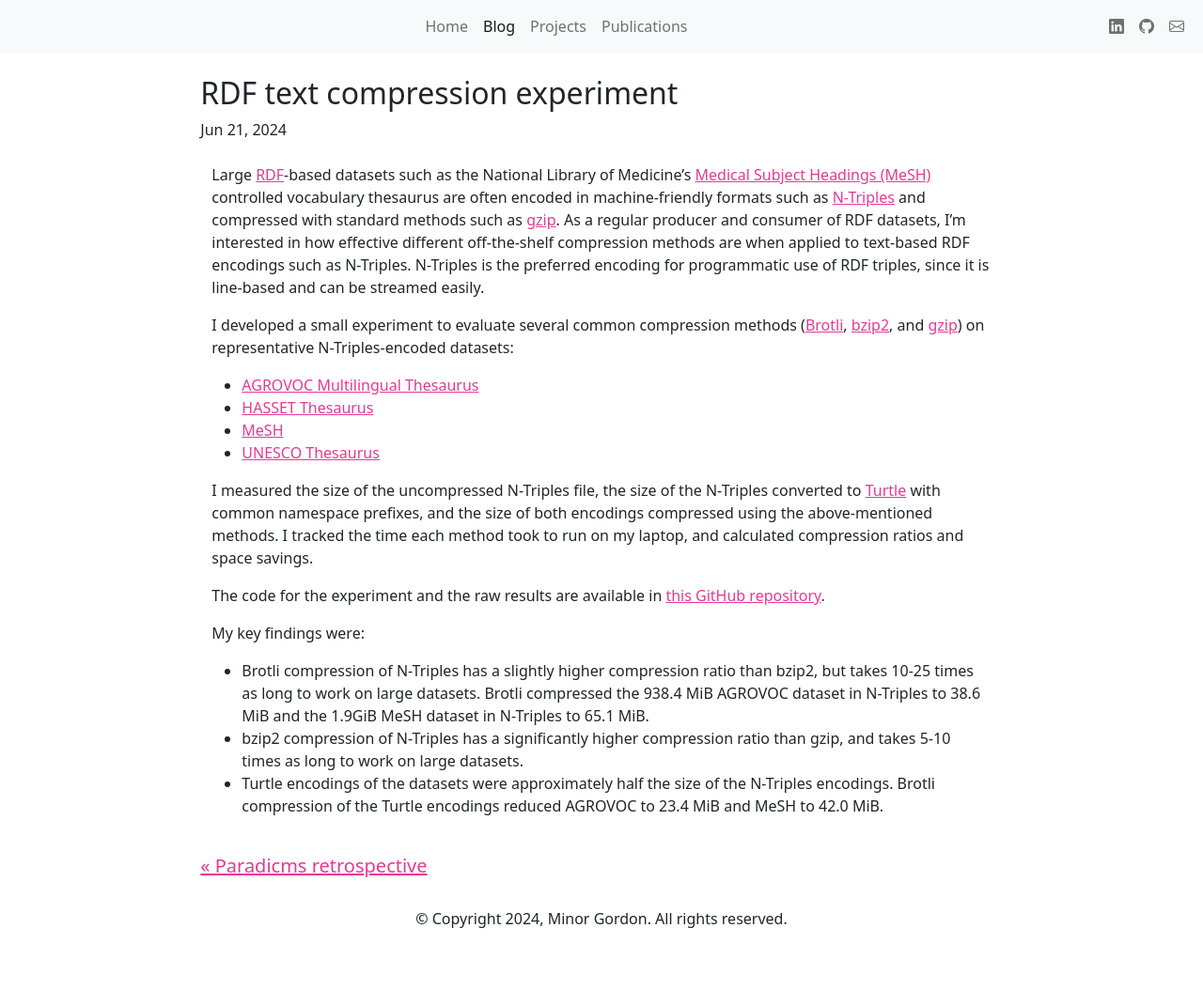
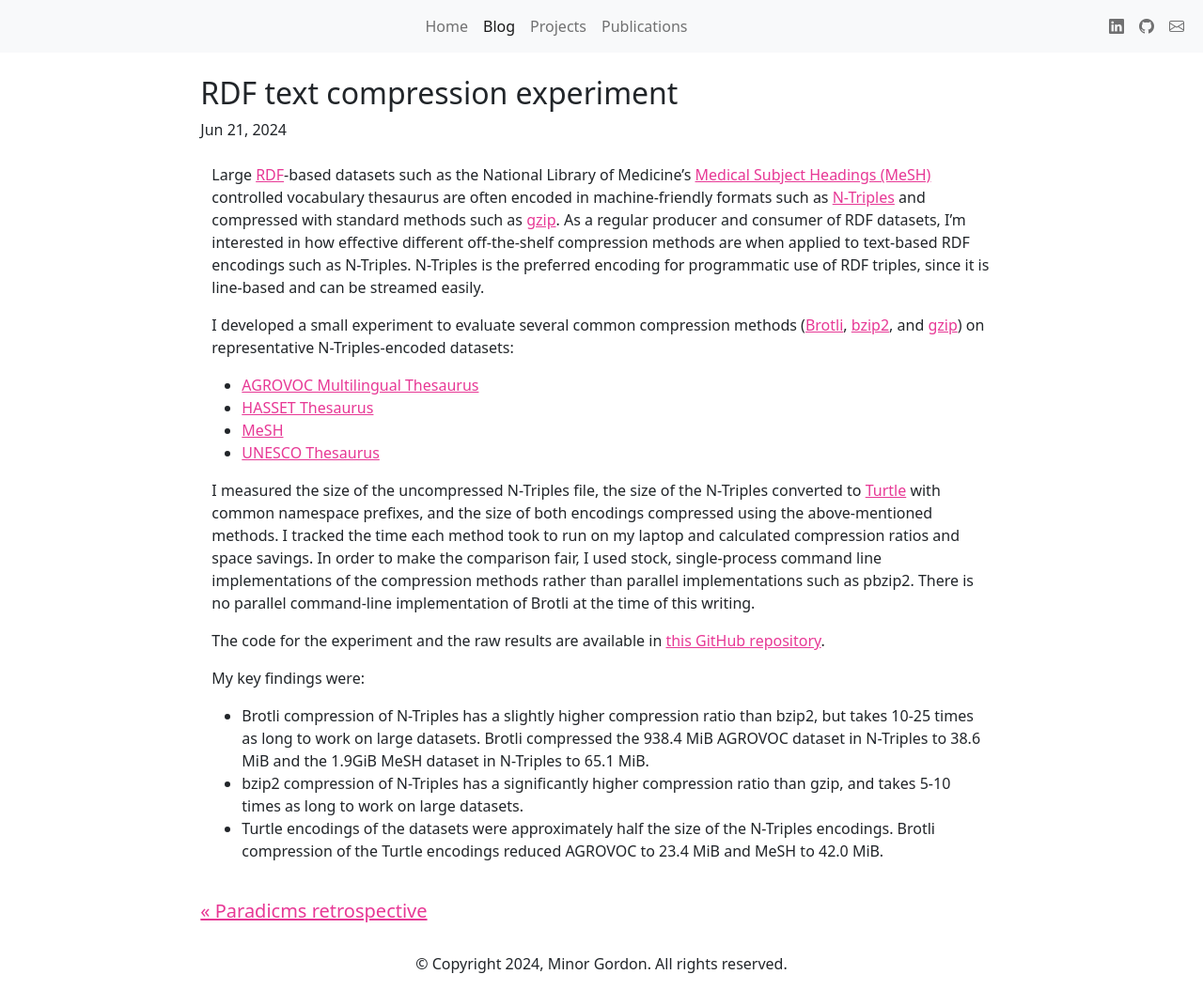
Before and after one commit to minorg/minorgordon.net, a Jekyll site: the page built from _posts/2024-06-21-rdf-text-compression-experiment.md, in a window 1280 px wide. Shown: the whole page at 94% size. Built offline with Jekyll 4.4.1, drawn with Linux system fonts in a browser that asks for light colours; nearby versions of some CDN libraries; before the commit the page ends 1006 px from its top, so only the background shows below that.

Commit message:
refine post text

```diff
--- a/_posts/2024-06-21-rdf-text-compression-experiment.md
+++ b/_posts/2024-06-21-rdf-text-compression-experiment.md
@@ -15,7 +15,7 @@ I developed a small experiment to evaluate several common compression methods ([
 - [MeSH](https://www.ncbi.nlm.nih.gov/mesh/)
 - [UNESCO Thesaurus](https://vocabularies.unesco.org/browser/thesaurus/en/)
 
-I measured the size of the uncompressed N-Triples file, the size of the N-Triples converted to [Turtle](https://www.w3.org/TR/turtle/) with common namespace prefixes, and the size of both encodings compressed using the above-mentioned methods. I tracked the time each method took to run on my laptop, and calculated compression ratios and space savings.
+I measured the size of the uncompressed N-Triples file, the size of the N-Triples converted to [Turtle](https://www.w3.org/TR/turtle/) with common namespace prefixes, and the size of both encodings compressed using the above-mentioned methods. I tracked the time each method took to run on my laptop and calculated compression ratios and space savings. In order to make the comparison fair, I used stock, single-process command line implementations of the compression methods rather than parallel implementations such as pbzip2. There is no parallel command-line implementation of Brotli at the time of this writing.
 
 The code for the experiment and the raw results are available in [this GitHub repository](https://github.com/minorg/rdf-text-compression-experiment).
 
```
